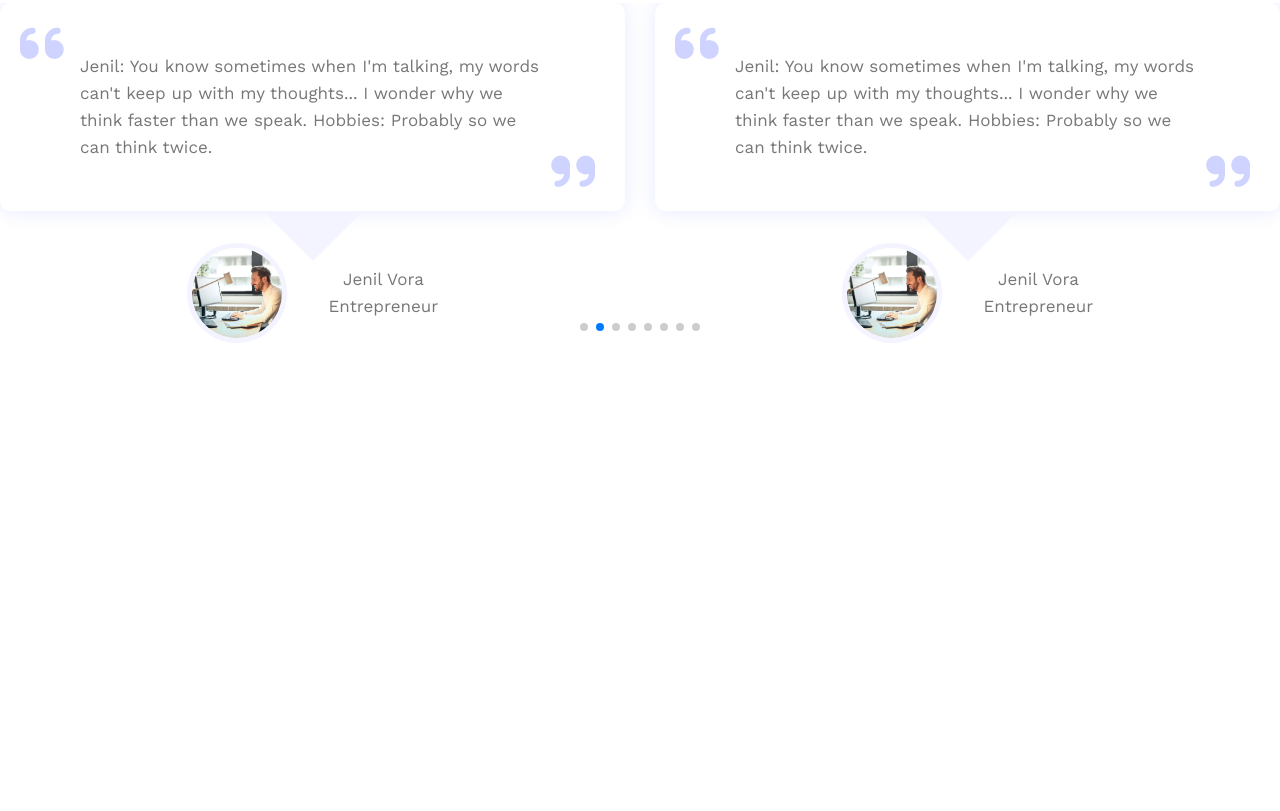
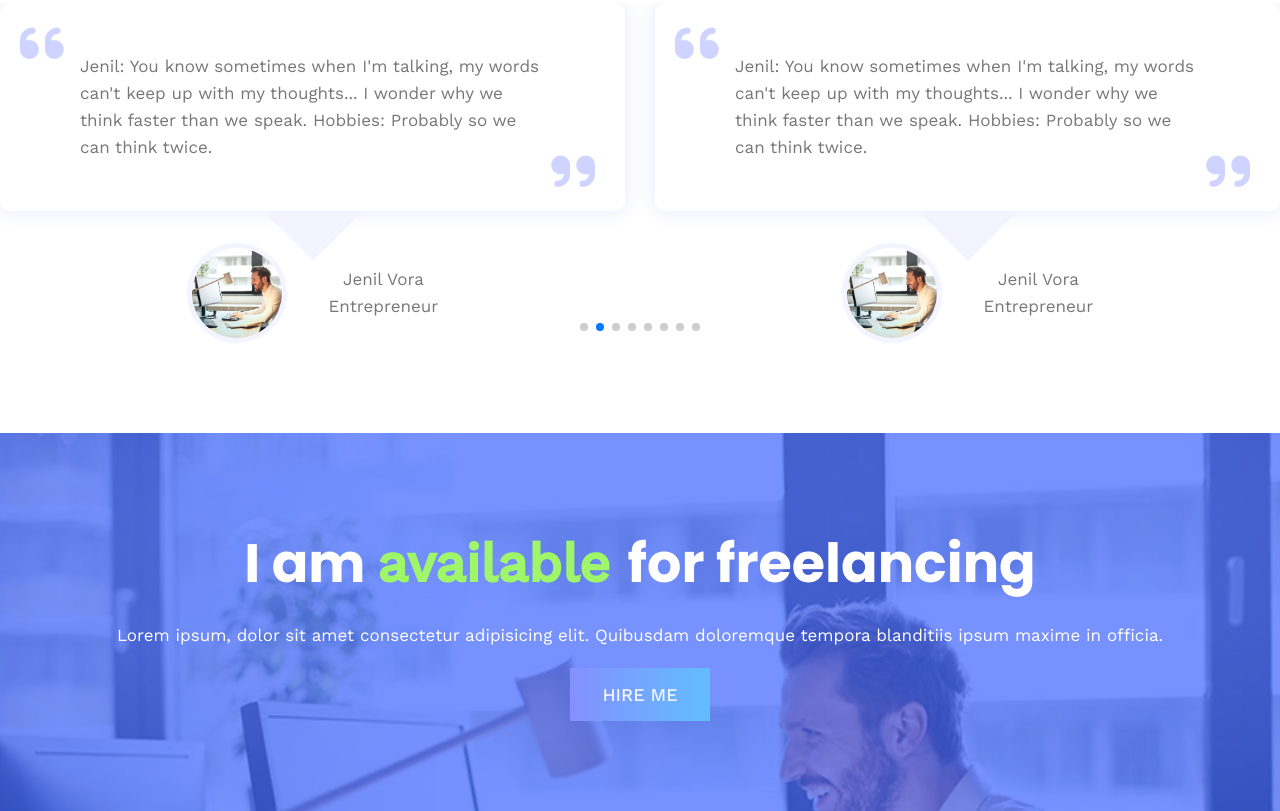
Before and after one commit to jenilvora0408/My-Portfolio, a plain HTML site: page index.html in a window 1280 px wide. Shown: the part 4457-5268 px from the top of the page. Before the commit the page ends 4890 px from the top, so only its background shows below. Drawn offline with nearby package versions, Linux system fonts and the light colour scheme.

Commit message:
Freelancing section complete - applied parallex effect

```diff
--- a/css/style.css
+++ b/css/style.css
@@ -28,6 +28,7 @@
   --helper-tint: #f3f4ff;
   --bg: rgb(249, 249, 255);
   --icon-bg: rgba(144, 172, 209, 0.2);
+  --overlay: #3e64ff;
   --gradient: linear-gradient(
     0deg,
     rgb(132 144 255) 0%,
@@ -620,3 +621,44 @@ li{
   border-radius: 50%;
   border: 0.5rem solid var(--helper-tint);
 }
+
+/* ------------------------------------
+      Freelancing Section
+------------------------------------  */
+
+.section-freelancing{
+  background-image: url('../img/bio-image.webp');
+  background-repeat: no-repeat;
+  background-size: 100%;
+  background-attachment: fixed;
+  position: relative;
+  transition: 0.7s linear;
+  text-align: center;
+}
+
+.section-freelancing .overlay{
+  position: absolute;
+  top: 0;
+  left: 0;
+  width: 100%;
+  height: 100%;
+  background-color: var(--overlay);
+  opacity: 0.7;
+}
+
+.section-freelancing .container{
+  position: relative;
+}
+
+.section-freelancing h2{
+  font-size: 5.4rem;
+}
+
+.section-freelancing span{
+  color: #a0f669;
+}
+
+.section-freelancing h2, .section-freelancing p{
+  color: var(--white);
+  margin-bottom: 1.8rem;
+}
--- a/index.html
+++ b/index.html
@@ -420,7 +420,20 @@
         </div>
         <div class="swiper-pagination"></div>
       </div>
-    </section
+    </section>
+
+    <!-- -----------------------------
+        Freelancing Section
+    ------------------------------->
+
+    <section class="section section-freelancing">
+      <div class="overlay"></div>
+      <div class="container">
+        <h2>I am <span> available </span> for freelancing</h2>
+        <p>Lorem ipsum, dolor sit amet consectetur adipisicing elit. Quibusdam doloremque tempora blanditiis ipsum maxime in officia.</p>
+        <a href="./contact.html" class="btn">Hire me</a>
+      </div>
+    </section>
 
     <!-- -----------------------------
         Javascript Section
```
